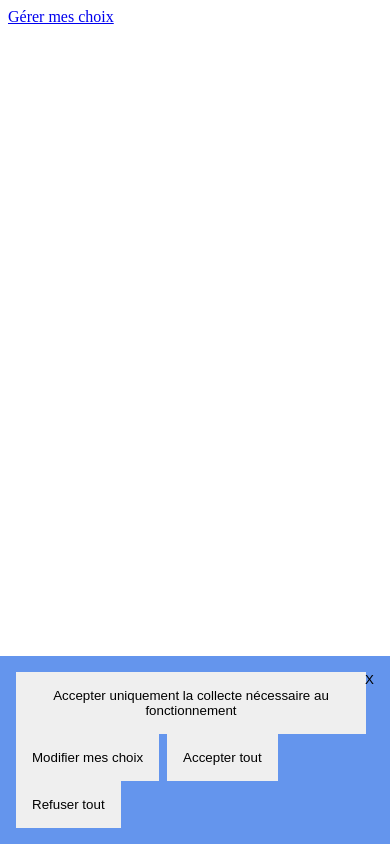
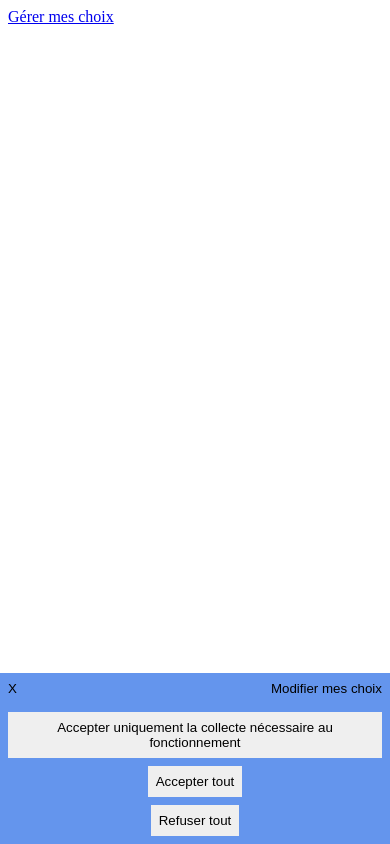
Before and after one commit to thi3rry/js-consents-manager, a Vue app: page / in a window 390 px wide. Built offline with nearby package versions, Linux system fonts and the light colour scheme.

Commit message:
responsive banner init style

```diff
--- a/src/components/RgpdBanner.vue
+++ b/src/components/RgpdBanner.vue
@@ -2,13 +2,15 @@
   <div class="banner banner_bottom">
     <div class="banner-inner">
 
-      <div class="banner-inner-actions">
+      <div class="banner-inner__consents-actions">
         <button @click="acceptNecessary">Accepter uniquement la collecte nécessaire au fonctionnement</button>
-        <button @click="openModal()">Modifier mes choix</button>
         <button @click="acceptAll">Accepter tout</button>
         <button @click="refuseAll">Refuser tout</button>
       </div>
-      <button @click="hideBanner()" class="banner-inner__close">X</button>
+      <div class="banner-inner__actions">
+        <button @click="hideBanner()" class="hide-banner">X</button>
+        <button @click="openModal()" class="open-modal">Modifier mes&nbsp;choix</button>
+      </div>
     </div>
   </div>
 </template>
@@ -33,7 +35,6 @@ export default {
 <style lang="scss" scoped>
 .banner {
   position: absolute;
-  padding: 1em;
   left: 0;
   right: 0;
   background-color: cornflowerblue;
@@ -48,28 +49,62 @@ export default {
   }
 
   &-inner {
-    position: relative;
-    &__close {
-      position: absolute;
-      padding: 1rem;
-      top: -1rem;
-      right: -1rem;
+    display: flex;
+    flex-direction: column-reverse;
+    justify-content: space-between;
+    @media screen and (min-width: 426px) {
+      flex-direction: row;
+    }
+    &__actions {
+      display: flex;
+      flex-direction: row;
+      justify-content: space-between;
+      align-items: end;
+      @media screen and (min-width: 426px) {
+        flex-direction: column;
+      }
+      .hide-banner, .open-modal {
+        &::before {
+          display: inline-block;
+          height: .5rem;
+          width: .5rem;
+        }
+        padding: .5rem;
         border: none;
         background-color: transparent;
         color: black;
         cursor: pointer;
+        text-align: right;
         &:hover, &:focus, &:active {
           backdrop-filter: brightness(95%);
         }
       }
-    &-actions {
+    }
+
+    &__consents-actions {
+      padding: .5rem;
+      display: flex;
+      flex-direction: column;
+      justify-content: space-between;
+      align-items: center;
+
+      @media screen and (min-width: 426px) {
+        flex-direction: row;
+      }
       button {
         border: none;
         cursor: pointer;
-        padding: 1rem;
+        padding: .5rem;
+        margin-bottom: .5rem;
+        &:last-child {
+          margin-bottom: 0;
+        }
+        @media screen and (min-width: 426px) {
+          margin-bottom: 0;
           margin-right: .5rem;
           &:last-child {
             margin-right: 0;
+          }
         }
         &:hover {
           backdrop-filter: brightness(95%) blur(1px);
```
Lines whose indentation alone changed are shown as unchanged.
